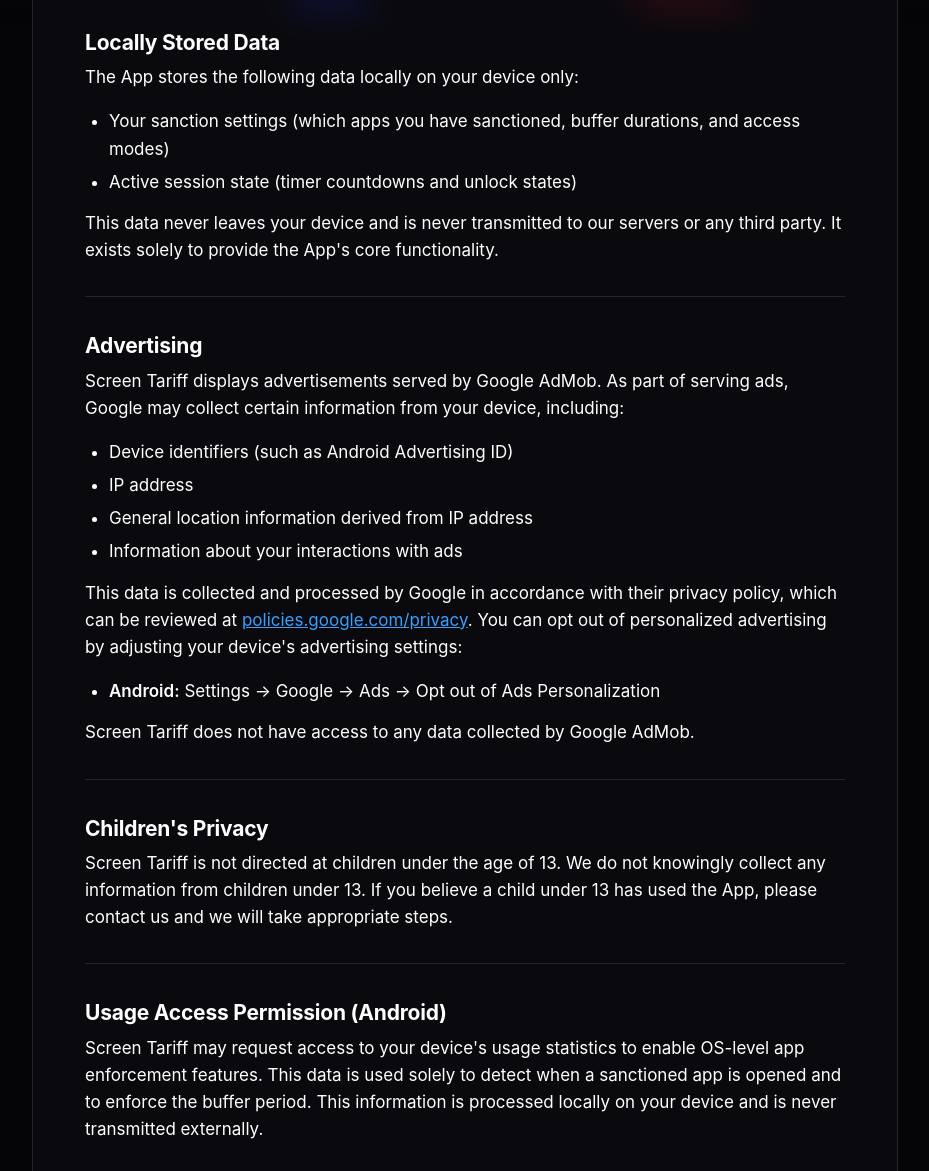
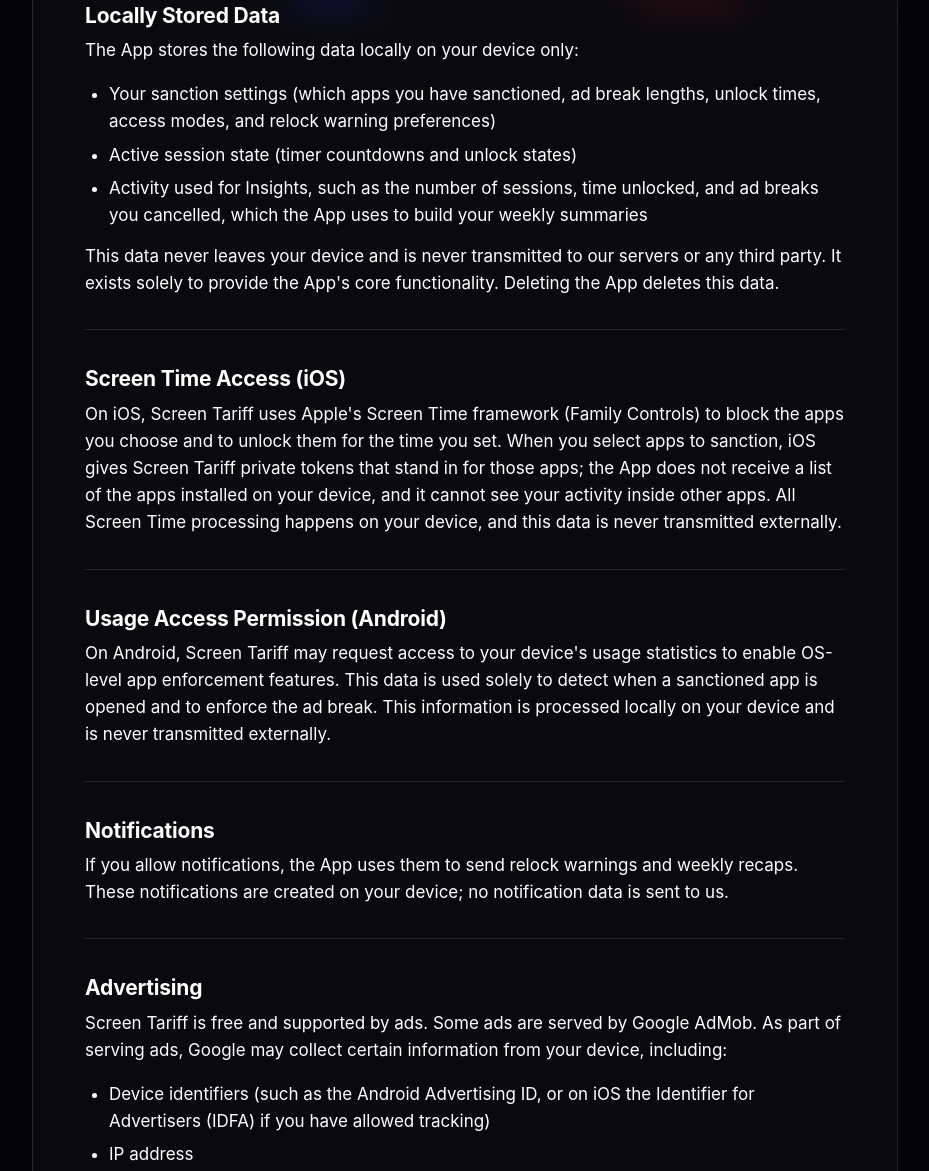
Before and after one commit to BigCrumbs/privacy-policy, a plain HTML site: page index.html in a window 1280 px wide. Shown: the part 778-1949 px from the top of the page, without its empty margins (175-1104 px from the left). Drawn offline with Linux system fonts and the light colour scheme; animation ran at ten frames a second.

Commit message:
Update index.html

```diff
--- a/index.html
+++ b/index.html
@@ -95,11 +95,11 @@
   <a class="back" href="https://screentariff.com/">&larr; Screen Tariff</a>
 
   <h1>Privacy Policy for Screen Tariff</h1>
-  <p class="subtitle">Last updated: July 2026</p>
+  <p class="subtitle">Last updated: November 2026</p>
 
   <h2>Overview</h2>
-  <p>Screen Tariff ("the App") is developed and operated by Big Crumbs LLC. This privacy policy explains how the App handles information when you use it.</p>
-  <p>Screen Tariff is a self-regulation productivity application that helps users manage their screen time by introducing a voluntary buffer period before accessing selected apps. The App is designed with privacy in mind — we collect no personal information and require no account creation.</p>
+  <p>Screen Tariff ("the App") is developed and operated by Big Crumbs LLC. This privacy policy explains how the App handles information when you use it on iOS and Android.</p>
+  <p>Screen Tariff is a self-regulation productivity application that helps users manage their screen time by introducing a voluntary ad break before accessing selected apps. The App is designed with privacy in mind: we collect no personal information and require no account creation.</p>
 
   <hr>
 
@@ -115,36 +115,49 @@
   <h2>Locally Stored Data</h2>
   <p>The App stores the following data locally on your device only:</p>
   <ul>
-    <li>Your sanction settings (which apps you have sanctioned, buffer durations, and access modes)</li>
+    <li>Your sanction settings (which apps you have sanctioned, ad break lengths, unlock times, access modes, and relock warning preferences)</li>
     <li>Active session state (timer countdowns and unlock states)</li>
+    <li>Activity used for Insights, such as the number of sessions, time unlocked, and ad breaks you cancelled, which the App uses to build your weekly summaries</li>
   </ul>
-  <p>This data never leaves your device and is never transmitted to our servers or any third party. It exists solely to provide the App's core functionality.</p>
+  <p>This data never leaves your device and is never transmitted to our servers or any third party. It exists solely to provide the App's core functionality. Deleting the App deletes this data.</p>
+
+  <hr>
+
+  <h2>Screen Time Access (iOS)</h2>
+  <p>On iOS, Screen Tariff uses Apple's Screen Time framework (Family Controls) to block the apps you choose and to unlock them for the time you set. When you select apps to sanction, iOS gives Screen Tariff private tokens that stand in for those apps; the App does not receive a list of the apps installed on your device, and it cannot see your activity inside other apps. All Screen Time processing happens on your device, and this data is never transmitted externally.</p>
+
+  <hr>
+
+  <h2>Usage Access Permission (Android)</h2>
+  <p>On Android, Screen Tariff may request access to your device's usage statistics to enable OS-level app enforcement features. This data is used solely to detect when a sanctioned app is opened and to enforce the ad break. This information is processed locally on your device and is never transmitted externally.</p>
+
+  <hr>
+
+  <h2>Notifications</h2>
+  <p>If you allow notifications, the App uses them to send relock warnings and weekly recaps. These notifications are created on your device; no notification data is sent to us.</p>
 
   <hr>
 
   <h2>Advertising</h2>
-  <p>Screen Tariff displays advertisements served by Google AdMob. As part of serving ads, Google may collect certain information from your device, including:</p>
+  <p>Screen Tariff is free and supported by ads. Some ads are served by Google AdMob. As part of serving ads, Google may collect certain information from your device, including:</p>
   <ul>
-    <li>Device identifiers (such as Android Advertising ID)</li>
+    <li>Device identifiers (such as the Android Advertising ID, or on iOS the Identifier for Advertisers (IDFA) if you have allowed tracking)</li>
     <li>IP address</li>
     <li>General location information derived from IP address</li>
     <li>Information about your interactions with ads</li>
   </ul>
-  <p>This data is collected and processed by Google in accordance with their privacy policy, which can be reviewed at <a href="https://policies.google.com/privacy">policies.google.com/privacy</a>. You can opt out of personalized advertising by adjusting your device's advertising settings:</p>
+  <p>This data is collected and processed by Google in accordance with their privacy policy, which can be reviewed at <a href="https://policies.google.com/privacy">policies.google.com/privacy</a>. You can limit personalized advertising in your device settings:</p>
   <ul>
-    <li><strong>Android:</strong> Settings → Google → Ads → Opt out of Ads Personalization</li>
+    <li><strong>iOS:</strong> Settings → Privacy &amp; Security → Tracking, and turn off "Allow Apps to Request to Track" or tracking for Screen Tariff</li>
+    <li><strong>Android:</strong> Settings → Google → Ads, and delete your advertising ID or opt out of ads personalization</li>
   </ul>
   <p>Screen Tariff does not have access to any data collected by Google AdMob.</p>
+  <p>Some ads are custom ads that we show directly within the App on behalf of advertisers. Custom ads do not collect or share any information about you. If you tap one, it opens the advertiser's website in your browser, where that website's own privacy policy applies.</p>
 
   <hr>
 
   <h2>Children's Privacy</h2>
   <p>Screen Tariff is not directed at children under the age of 13. We do not knowingly collect any information from children under 13. If you believe a child under 13 has used the App, please contact us and we will take appropriate steps.</p>
-
-  <hr>
-
-  <h2>Usage Access Permission (Android)</h2>
-  <p>Screen Tariff may request access to your device's usage statistics to enable OS-level app enforcement features. This data is used solely to detect when a sanctioned app is opened and to enforce the buffer period. This information is processed locally on your device and is never transmitted externally.</p>
 
   <hr>
 
@@ -156,7 +169,7 @@
   <h2>Contact Us</h2>
   <p>If you have any questions about this privacy policy, please contact us at:</p>
   <p><strong>Big Crumbs LLC</strong><br>
-  Email: <a href="mailto:thebigcrumbs26@gmail.com">thebigcrumbs26@gmail.com</a></p>
+  Email: <a href="mailto:support@screentariff.com">support@screentariff.com</a></p>
 
   </main>
 
```
